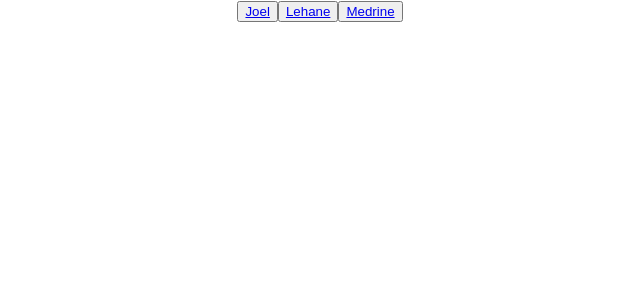
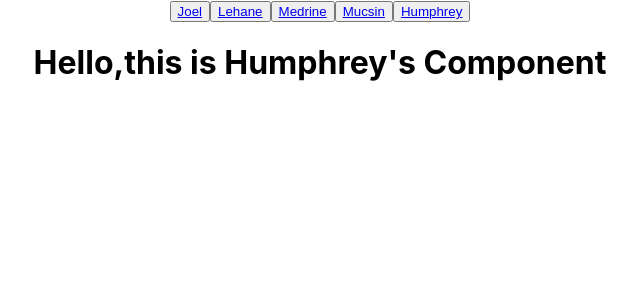
Before and after one commit to Mulindi123/group-members, a React (Create React App) app: page /humphrey in a window 1280 px wide. Before the commit this address had no page. Shown: the top 300 px of the page, without its empty margins (320-960 px from the left). Built offline with nearby package versions, Linux system fonts and the light colour scheme.

Commit message:
feat: updated App.js

```diff
--- a/src/App.js
+++ b/src/App.js
@@ -4,6 +4,8 @@ import { Routes, Route, Link } from 'react-router-dom';
 import Joel from './Joel';
 import Lehane from './Lehane';
 import Medrine from './Medrine';
+import Mucsin from './Mucsin';
+import Humphrey from './Humphrey';
 
 
 function App() {
@@ -13,11 +15,15 @@ function App() {
         <button><Link to='/joel'>Joel</Link></button>
         <button><Link to='/lehane'>Lehane</Link> </button>
         <button><Link to= "/medrine">Medrine</Link></button>
+        <button><Link to= "/mucsin">Mucsin</Link></button>
+        <button><Link to= "/humphrey">Humphrey</Link></button>
       </nav>
      <Routes>
-      <Route path='/joel' element={<Joel/>}/>
+      <Route path="/joel" element={<Joel/>}/>
       <Route path="/medrine" element={<Medrine/>} />
-      <Route path='/lehane' element={<Lehane/>} />
+      <Route path="/lehane" element={<Lehane/>} />
+      <Route path="/mucsin" element={<Mucsin/>} />
+      <Route path="/humphrey" element={<Humphrey/>} />
      </Routes>
     </div>
   );
--- a/src/Humphrey.js
+++ b/src/Humphrey.js
@@ -1,13 +1,7 @@
 function Humphrey(){
     return<div>
-<<<<<<< HEAD
         <h1>Hello,this is Humphrey's Component</h1>
     </div>
 }
 
 export default Humphrey
-=======
-        <h1>Hello,world  am Humphrey Njuguna</h1>
-    </div>
-}
->>>>>>> 4d8df025d5db8bca64178d7692c5f1ff4ce6f6a4
--- a/src/Medrine.js
+++ b/src/Medrine.js
@@ -2,6 +2,7 @@ function Medrine(){
 
     return <div>
         <h1>This is Medrine Component</h1>
+        <img src="https://images.pexels.com/photos/982300/pexels-photo-982300.jpeg?auto=compress&cs=tinysrgb&w=400" alt="" />
     </div>
 }
 export default Medrine
```
